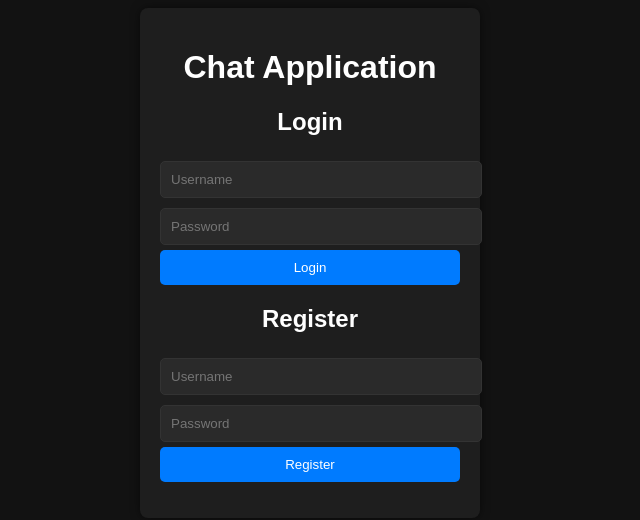
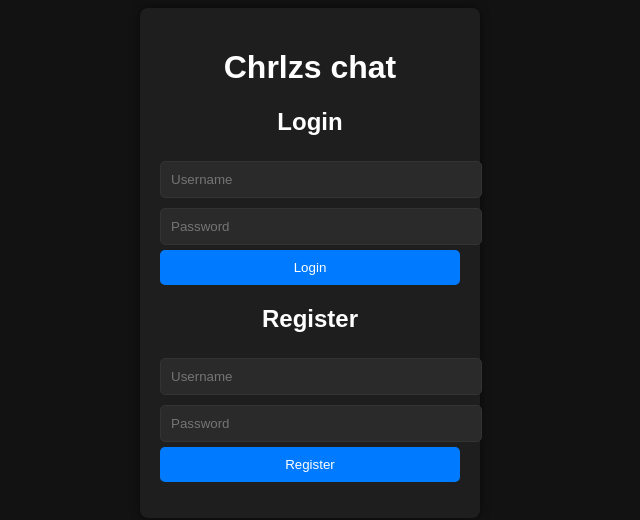
Before and after one commit to ch4rlzs/ChizledChat, a website: page public/index.html in a window 1280 px wide. Shown: the whole page, without its empty margins (330-970 px from the left). Drawn offline with nearby package versions, Linux system fonts and the light colour scheme; no server answers.

Commit message:
Update index.html

```diff
--- a/public/index.html
+++ b/public/index.html
@@ -10,7 +10,7 @@
 </head>
 <body>
     <div class="container">
-        <h1>Chat Application</h1>
+        <h1>Chrlzs chat</h1>
         <div id="loginForm">
             <h2>Login</h2>
             <input type="text" id="loginUsername" placeholder="Username" required>
```
